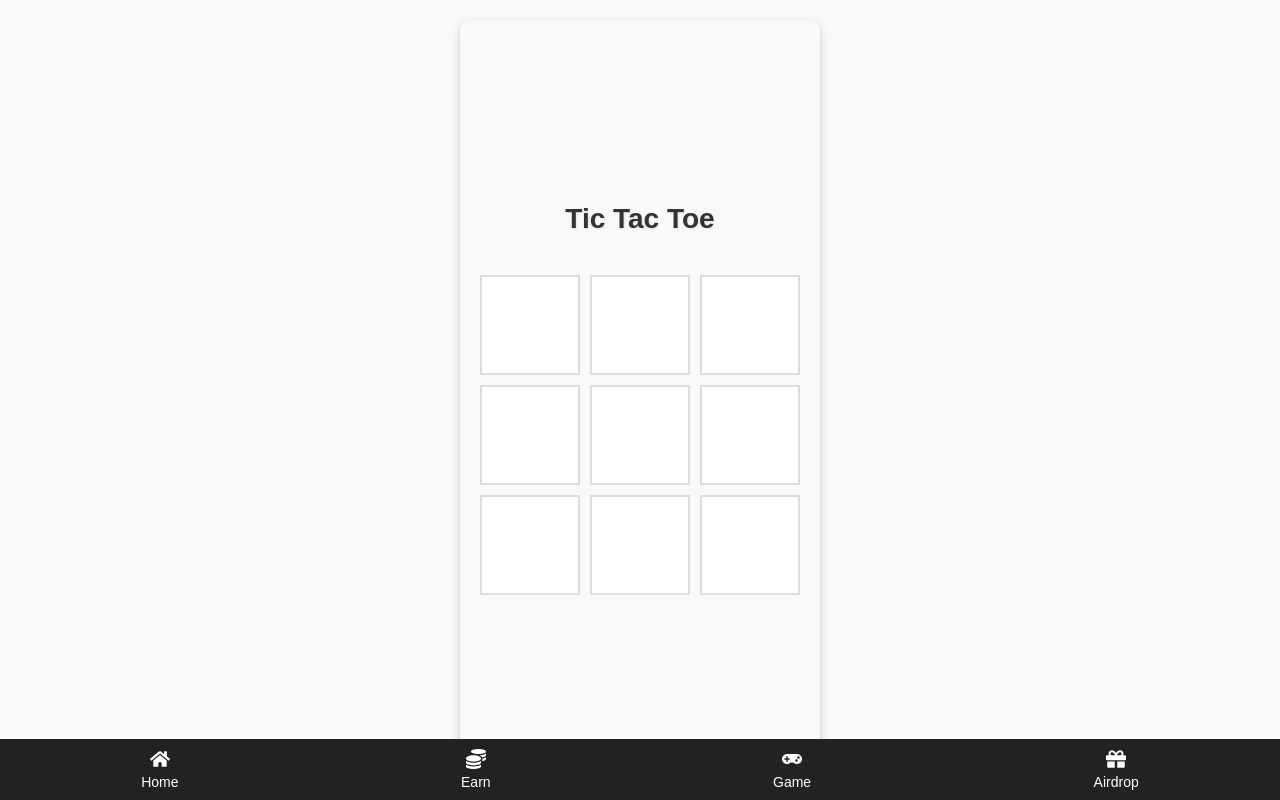
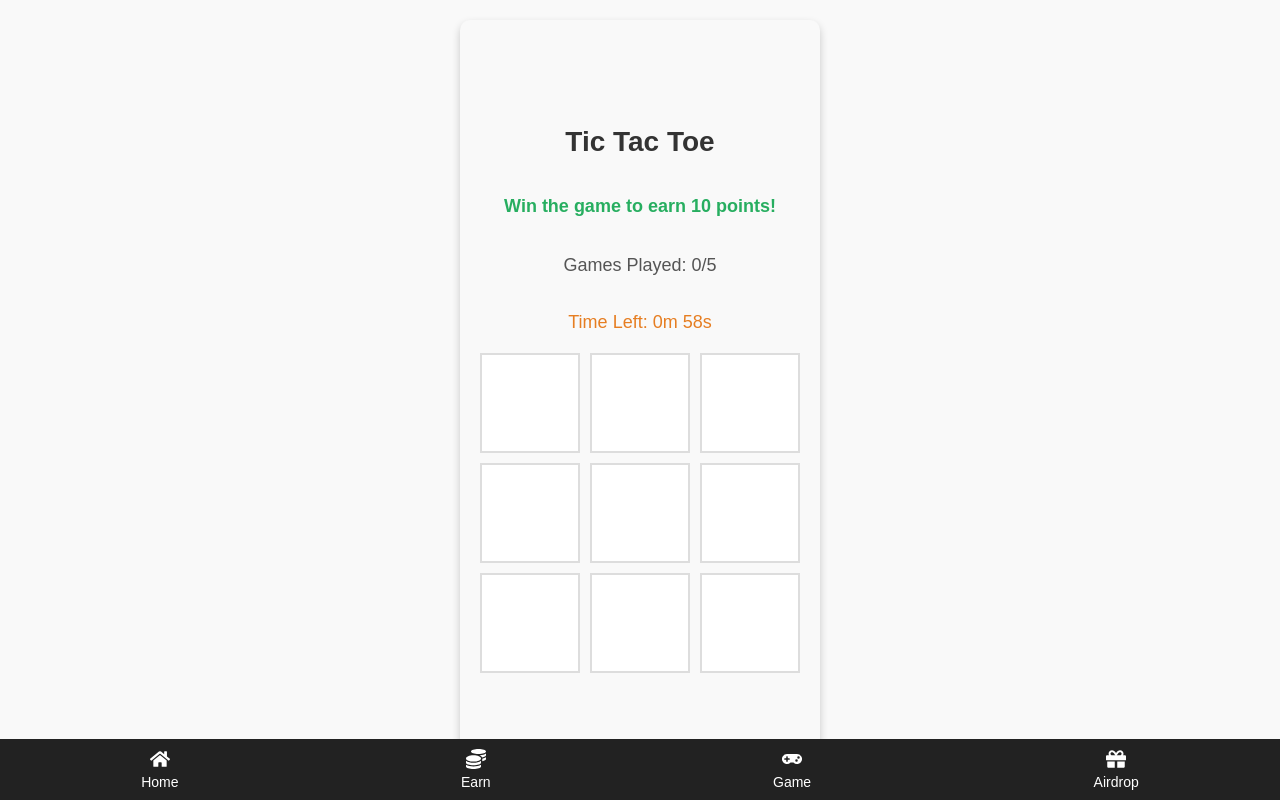
Before and after one commit to sajibrasel2/my-app, a React (Create React App) app: page /game in a window 1280 px wide. Both pictures are taken after a click on the button "Start Game". Built offline with nearby package versions, Linux system fonts and the light colour scheme.

Commit message:
Updated game page

```diff
--- a/src/TicTacToe.css
+++ b/src/TicTacToe.css
@@ -11,9 +11,46 @@
 .section-title {
   font-size: 28px;
   font-weight: bold;
+  margin-bottom: 10px;
+  color: #2c3e50;
+}
+
+.reward-info {
+  font-size: 18px;
+  color: #27ae60;
   margin-bottom: 20px;
-  color: #2c3e50;
-  text-shadow: 1px 1px 2px rgba(0, 0, 0, 0.1);
+  font-weight: bold;
+}
+
+.game-stats {
+  font-size: 18px;
+  color: #555;
+}
+
+.cooldown-timer {
+  font-size: 18px;
+  color: #8e44ad;
+}
+
+.start-button {
+  padding: 12px 30px;
+  font-size: 16px;
+  background-color: #4caf50;
+  color: white;
+  border: none;
+  border-radius: 5px;
+  cursor: pointer;
+  transition: background-color 0.3s ease, transform 0.2s ease;
+}
+
+.start-button:hover {
+  background-color: #45a049;
+  transform: scale(1.05);
+}
+
+.game-timer {
+  font-size: 18px;
+  color: #e67e22;
 }
 
 .board {
@@ -46,25 +83,16 @@
   color: #e74c3c;
 }
 
-.start-button {
-  padding: 12px 30px;
-  font-size: 16px;
+.congrats-popup {
+  position: fixed;
+  top: 20px;
+  left: 50%;
+  transform: translateX(-50%);
+  background-color: #27ae60;
+  color: white;
+  padding: 15px 20px;
+  border-radius: 5px;
+  font-size: 18px;
   font-weight: bold;
-  color: white;
-  background-color: #4caf50;
-  border: none;
-  border-radius: 5px;
-  cursor: pointer;
-  transition: background-color 0.3s ease, transform 0.2s ease;
+  z-index: 1000;
 }
-
-.start-button:hover {
-  background-color: #45a049;
-  transform: scale(1.05);
-}
-
-.cooldown-message {
-  font-size: 18px;
-  color: #8e44ad;
-  font-weight: bold;
-}
--- a/src/TicTacToe.js
+++ b/src/TicTacToe.js
@@ -1,20 +1,22 @@
 import React, { useState, useEffect, useCallback } from "react";
-import useLocalStorage from "./hooks/useLocalStorage";
 import "./TicTacToe.css";
 
 const TicTacToe = ({ updateBalance, addHistory }) => {
-  const [board, setBoard] = useLocalStorage("board", Array(9).fill(null));
-  const [gameCount, setGameCount] = useLocalStorage("gameCount", 0);
-  const [cooldownEndTime, setCooldownEndTime] = useLocalStorage(
-    "cooldownEndTime",
-    null
-  );
+  const [board, setBoard] = useState(Array(9).fill(null));
+  const [gameCount, setGameCount] = useState(0);
+  const [cooldownEndTime, setCooldownEndTime] = useState(null);
   const [isGameActive, setIsGameActive] = useState(false);
   const [winner, setWinner] = useState(null);
-  const [cooldownTimeLeft, setCooldownTimeLeft] = useState(() => {
-    const now = new Date().getTime();
-    return cooldownEndTime ? Math.max(cooldownEndTime - now, 0) : 0;
-  });
+  const [gameTimeLeft, setGameTimeLeft] = useState(60); // 1-minute game timer
+  const [cooldownTimeLeft, setCooldownTimeLeft] = useState(0);
+  const [congratsMessage, setCongratsMessage] = useState("");
+
+  // Format time for display
+  const formatTime = (ms) => {
+    const minutes = Math.floor(ms / 60);
+    const seconds = ms % 60;
+    return `${minutes}m ${seconds}s`;
+  };
 
   // Check if cooldown is active
   const isCooldownActive = useCallback(() => {
@@ -23,62 +25,79 @@ const TicTacToe = ({ updateBalance, addHistory }) => {
     return now < cooldownEndTime;
   }, [cooldownEndTime]);
 
-  // Format cooldown time
-  const formatTime = (ms) => {
-    const hours = Math.floor(ms / (1000 * 60 * 60));
-    const minutes = Math.floor((ms % (1000 * 60 * 60)) / (1000 * 60));
-    const seconds = Math.floor((ms % (1000 * 60)) / 1000);
-    return `${hours}h ${minutes}m ${seconds}s`;
+  // Start a new game
+  const startGame = () => {
+    if (isCooldownActive()) return;
+    if (gameCount >= 5) {
+      const now = new Date().getTime();
+      const cooldown = 6 * 60 * 60 * 1000; // 6 hours cooldown
+      setCooldownEndTime(now + cooldown);
+      setCooldownTimeLeft(cooldown / 1000);
+      return;
+    }
+
+    setIsGameActive(true);
+    setBoard(Array(9).fill(null));
+    setWinner(null);
+    setGameTimeLeft(60);
   };
 
-  // Start a new game
-  const startGame = () => {
+  // Reset game after win/loss/draw
+  const resetGame = useCallback(() => {
     if (gameCount >= 5) {
       const now = new Date().getTime();
-      const cooldown = 2 * 60 * 60 * 1000; // 2 hours cooldown
+      const cooldown = 6 * 60 * 60 * 1000; // 6 hours cooldown
       setCooldownEndTime(now + cooldown);
+      setCooldownTimeLeft(cooldown / 1000);
       setIsGameActive(false);
       return;
     }
-    setIsGameActive(true);
-    setBoard(Array(9).fill(null));
-    setWinner(null);
-  };
 
-  // Reset game logic
-  const resetGame = useCallback(() => {
-    if (gameCount >= 5) {
-      const now = new Date().getTime();
-      const cooldown = 2 * 60 * 60 * 1000; // 2 hours cooldown
-      setCooldownEndTime(now + cooldown);
-      setIsGameActive(false);
-      return;
-    }
     setBoard(Array(9).fill(null));
     setWinner(null);
     setGameCount((prev) => prev + 1);
-  }, [gameCount, setCooldownEndTime, setBoard, setWinner, setGameCount]);
+    setGameTimeLeft(60);
+    setIsGameActive(false);
+  }, [gameCount]);
 
-  // Cooldown timer logic
+  // Handle game timer
+  useEffect(() => {
+    if (!isGameActive) return;
+
+    const interval = setInterval(() => {
+      setGameTimeLeft((prev) => {
+        if (prev <= 1) {
+          clearInterval(interval);
+          resetGame(); // Reset game after timer finishes
+          return 0;
+        }
+        return prev - 1;
+      });
+    }, 1000);
+
+    return () => clearInterval(interval);
+  }, [isGameActive, resetGame]);
+
+  // Handle cooldown timer
   useEffect(() => {
     if (isCooldownActive()) {
       const interval = setInterval(() => {
         const now = new Date().getTime();
         if (now >= cooldownEndTime) {
           setCooldownEndTime(null);
-          setGameCount(0); // Reset game count after cooldown ends
-          setCooldownTimeLeft(0); // Reset cooldown timer
+          setCooldownTimeLeft(0);
+          setGameCount(0);
           clearInterval(interval);
         } else {
-          setCooldownTimeLeft(cooldownEndTime - now);
+          setCooldownTimeLeft(Math.floor((cooldownEndTime - now) / 1000));
         }
       }, 1000);
 
       return () => clearInterval(interval);
     }
-  }, [cooldownEndTime, isCooldownActive, setCooldownEndTime, setGameCount]);
+  }, [cooldownEndTime, isCooldownActive]);
 
-  // Handle user click
+  // Handle user click on board
   const handleClick = (index) => {
     if (!isGameActive || board[index] || winner) return;
 
@@ -86,15 +105,16 @@ const TicTacToe = ({ updateBalance, addHistory }) => {
     newBoard[index] = "X";
     setBoard(newBoard);
 
-    // Game logic and winner check
     const gameWinner = checkWinner(newBoard);
     if (gameWinner) {
       setWinner(gameWinner);
       if (gameWinner === "X") {
-        addHistory(`🎉 You won! +10 points`);
         updateBalance(10);
-      } else if (gameWinner === "Draw") {
-        addHistory(`It's a draw!`);
+        addHistory("🎉 You won! +10 points");
+        setCongratsMessage("🎉 Congratulations! You earned 10 points!");
+        setTimeout(() => setCongratsMessage(""), 3000);
+      } else {
+        addHistory("AI won! Better luck next time.");
       }
       resetGame();
     } else {
@@ -117,12 +137,12 @@ const TicTacToe = ({ updateBalance, addHistory }) => {
     const gameWinner = checkWinner(board);
     if (gameWinner) {
       setWinner(gameWinner);
-      addHistory(`AI won!`);
+      addHistory("AI won! Better luck next time.");
       resetGame();
     }
   };
 
-  // Check winner logic
+  // Check for winner or draw
   const checkWinner = (board) => {
     const winningCombinations = [
       [0, 1, 2],
@@ -147,16 +167,22 @@ const TicTacToe = ({ updateBalance, addHistory }) => {
   return (
     <div className="content">
       <h1 className="section-title">Tic Tac Toe</h1>
+      <p className="reward-info">Win the game to earn <strong>10 points!</strong></p>
 
-      {!isCooldownActive() ? (
-        <>
-          {!isGameActive && (
+      <p className="game-stats">Games Played: {gameCount}/5</p>
+      {cooldownTimeLeft > 0 && (
+        <p className="cooldown-timer">⏳ Cooldown Ends In: {formatTime(cooldownTimeLeft)}</p>
+      )}
+
+      {!isCooldownActive() && !isGameActive && (
         <button className="start-button" onClick={startGame}>
           Start Game
         </button>
       )}
+
       {isGameActive && (
         <div>
+          <p className="game-timer">Time Left: {formatTime(gameTimeLeft)}</p>
           <div className="board">
             {board.map((cell, index) => (
               <button
@@ -168,15 +194,11 @@ const TicTacToe = ({ updateBalance, addHistory }) => {
               </button>
             ))}
           </div>
-              {winner && <p>Winner: {winner}</p>}
+          {winner && <p className="winner-message">Winner: {winner}</p>}
         </div>
       )}
-        </>
-      ) : (
-        <p className="cooldown-message">
-          ⏳ Cooldown Active: {formatTime(cooldownTimeLeft)}
-        </p>
-      )}
+
+      {congratsMessage && <div className="congrats-popup">{congratsMessage}</div>}
     </div>
   );
 };
```
Lines whose indentation alone changed are shown as unchanged.
